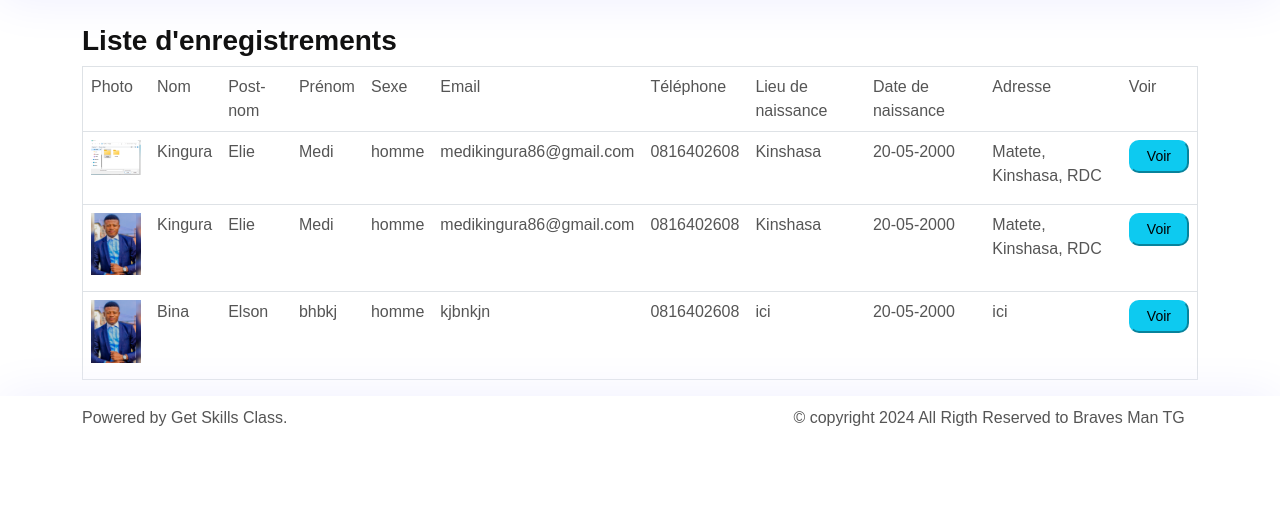
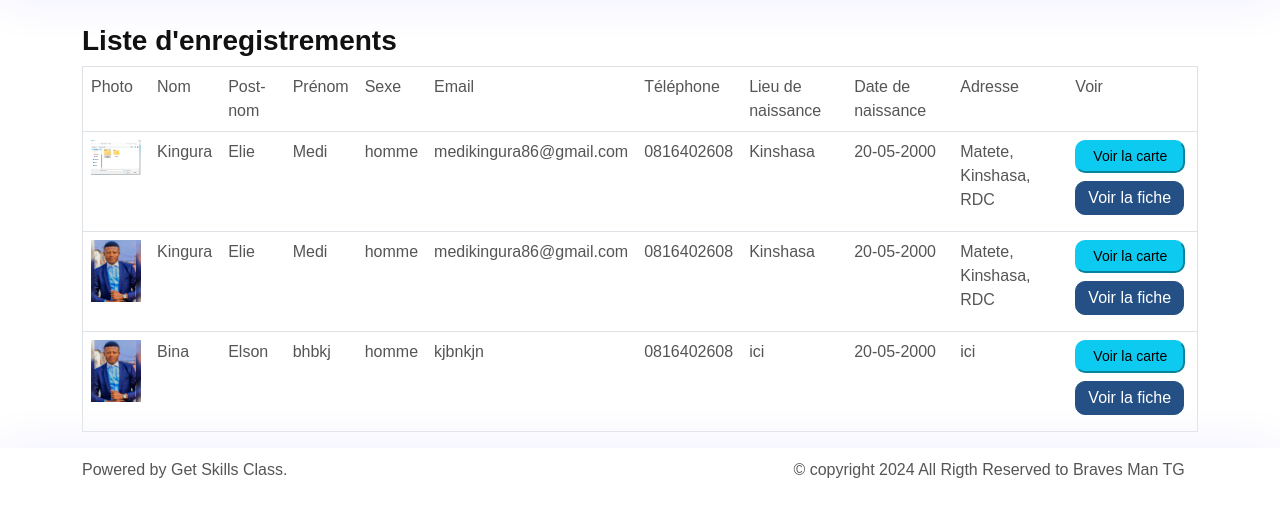
Before and after one commit to rubenkayambala/GetRegisterCardPrinter, a Django app: page /list/ in a window 1280 px wide. Shown: the part 86-603 px from the top of the page. Run offline with Django 4.2, Linux system fonts and the light colour scheme; data comes from the database, SQL or seed files in the repository; some libraries are stand-ins or nearby versions.

Commit message:
detail user infos

```diff
--- a/bibliotheque/settings.py
+++ b/bibliotheque/settings.py
@@ -119,8 +119,8 @@ USE_TZ = True
 # https://docs.djangoproject.com/en/4.2/howto/static-files/
 
 STATIC_URL = 'static/'
-STATICFILES_DIRS = [BASE_DIR / 'statics']
-STATIC_ROOT = os.path.join(BASE_DIR, 'static')
+STATICFILES_DIRS = [BASE_DIR / 'static']
+STATIC_ROOT = os.path.join(BASE_DIR, 'statics')
 
 MEDIA_ROOT = os.path.join(BASE_DIR, 'media')
 MEDIA_URL = '/media/'
--- a/home/urls.py
+++ b/home/urls.py
@@ -7,4 +7,5 @@ urlpatterns = [
     path('', views.HomeView, name='home'),
     path('register/', views.RegisterView, name='register'),
     path('list/', views.ListView, name='list'),
+    path('detail/<id>', views.DetailView, name='detail'),
 ]
--- a/home/views.py
+++ b/home/views.py
@@ -37,3 +37,12 @@ def ListView(request):
         'users': users,
     }
     return render(request, template_name, context)
+
+
+def DetailView(request, id):
+    user = Carte.objects.get(id=id)
+    template_name = 'home/detail.html'
+    context = {
+        'user': user,
+    }
+    return render(request, template_name, context)
--- a/templates/home/base.html
+++ b/templates/home/base.html
@@ -7,7 +7,7 @@
     <link rel="stylesheet" href="/static/css/slick.css">
     <link rel="stylesheet" href="/static/css/all.min.css">
     <link rel="stylesheet" href="/static/css/bootstrap.min.css">
-    <link rel="stylesheet" href="/static/css/stls.css">
+    <link rel="stylesheet" href="/static/css/css.css">
     <title>Bibliothèque Medecine UNIKIN</title>
 </head>
 <body>
--- a/templates/home/list.html
+++ b/templates/home/list.html
@@ -35,7 +35,10 @@
                         <td class="pb-3">{{user.lieu_naissance}}</td>
                         <td class="pb-3">{{user.date_naissance}}</td>
                         <td class="pb-3">{{user.adresse}}</td>
-                        <td class="pb-3"><button class="btn-sm px-3 btn-info" onclick='show({{user.id}})'>Voir</button></td>
+                        <td class="pb-3">
+                            <button class="btn-sm px-3 btn-info" onclick='show({{user.id}})'>Voir la carte</button>
+                            <a href="{% url 'home:detail' user.id %}" class="btn btn-primary py-1 mt-2">Voir la fiche</a>
+                        </td>
                     </tr>
 
                     <div id="{{user.id}}" class="card-view d-none">
```
Also changed, not shown: templates/home/detail.html (added, +11 -0 lines), static/css/css.css (renamed from static/css/stls.css).
